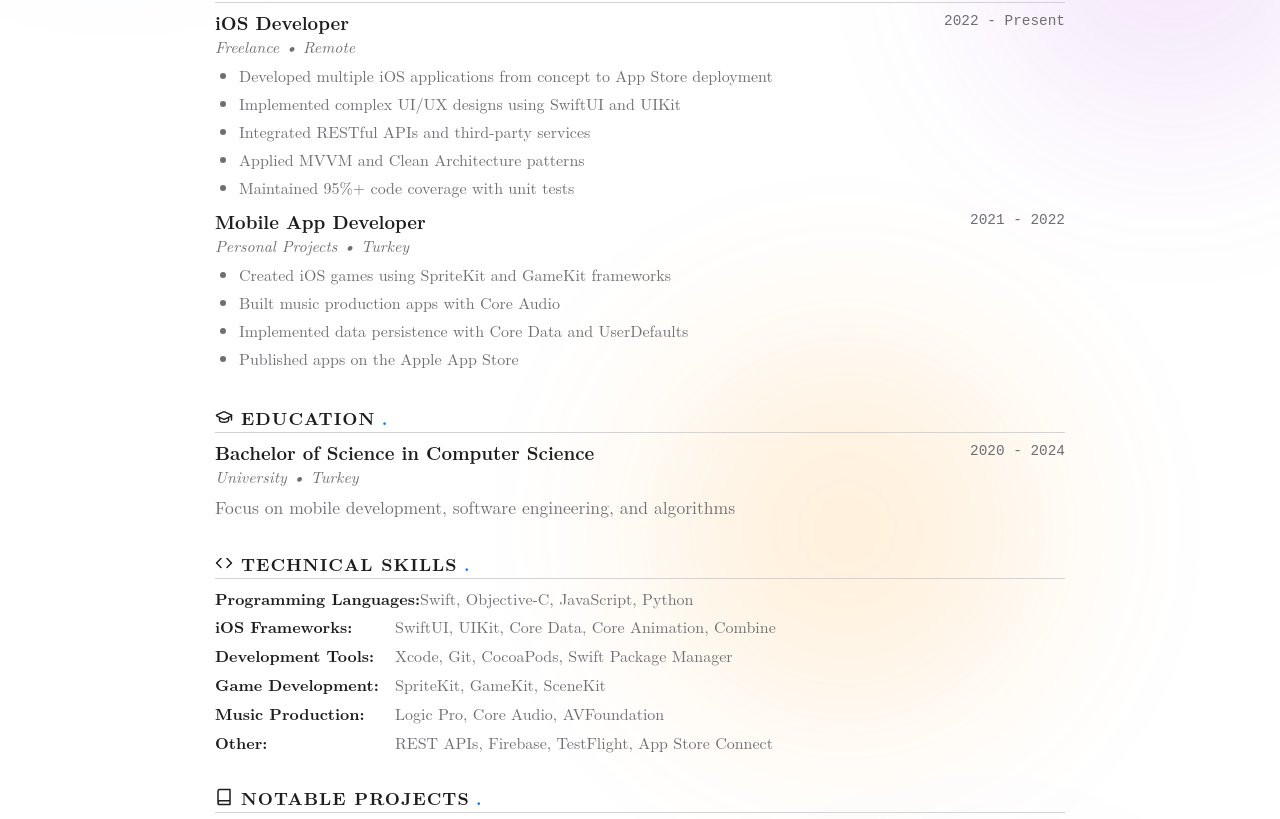
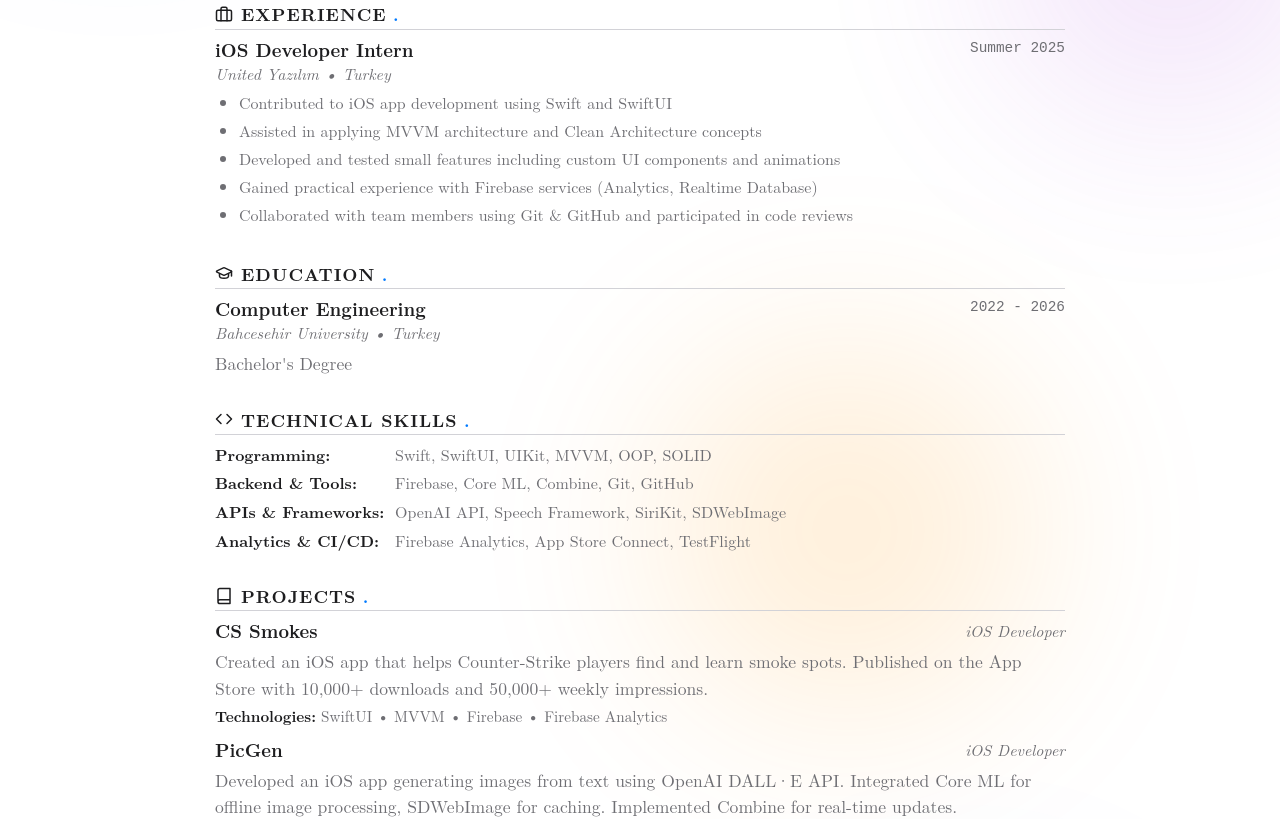
Before and after one commit to Bugraciftci/Portfolyo, a React (Vite) app: page /resume in a window 1280 px wide. Shown: the part 447-1266 px from the top of the page. Built offline with nearby package versions, Linux system fonts and the light colour scheme.

Commit message:
cv değişti

```diff
--- a/src/components/Resume.jsx
+++ b/src/components/Resume.jsx
@@ -7,74 +7,63 @@ const Resume = () => {
   const resumeData = {
     personal: {
       name: "Muhammed Buğra Çiftçi",
-      title: "iOS Developer",
+      title: "Junior iOS Developer",
       location: "Turkey"
     },
 
-    summary: "Passionate iOS developer specializing in Swift and SwiftUI. Experienced in building elegant, user-friendly mobile applications with clean architecture. Also active in music production and game development, bringing creative problem-solving skills to every project.",
+    summary: "Junior iOS Developer with strong knowledge of Swift, SwiftUI, and UIKit, and hands-on experience in publishing apps to the App Store with thousands of active users. Skilled in MVVM architecture, OOP, and SOLID principles, with a passion for creating intuitive user interfaces and smooth mobile experiences. Experienced in Firebase, analytics, and CI/CD workflows, and eager to contribute to innovative products that reach millions of users.",
 
     experience: [
       {
-        title: "iOS Developer",
-        company: "Freelance",
-        period: "2022 - Present",
-        location: "Remote",
-        responsibilities: [
-          "Developed multiple iOS applications from concept to App Store deployment",
-          "Implemented complex UI/UX designs using SwiftUI and UIKit",
-          "Integrated RESTful APIs and third-party services",
-          "Applied MVVM and Clean Architecture patterns",
-          "Maintained 95%+ code coverage with unit tests"
-        ]
-      },
-      {
-        title: "Mobile App Developer",
-        company: "Personal Projects",
-        period: "2021 - 2022",
+        title: "iOS Developer Intern",
+        company: "United Yazılım",
+        period: "Summer 2025",
         location: "Turkey",
         responsibilities: [
-          "Created iOS games using SpriteKit and GameKit frameworks",
-          "Built music production apps with Core Audio",
-          "Implemented data persistence with Core Data and UserDefaults",
-          "Published apps on the Apple App Store"
+          "Contributed to iOS app development using Swift and SwiftUI",
+          "Assisted in applying MVVM architecture and Clean Architecture concepts",
+          "Developed and tested small features including custom UI components and animations",
+          "Gained practical experience with Firebase services (Analytics, Realtime Database)",
+          "Collaborated with team members using Git & GitHub and participated in code reviews"
         ]
       }
     ],
 
     education: [
       {
-        degree: "Bachelor of Science in Computer Science",
-        school: "University",
-        period: "2020 - 2024",
+        degree: "Computer Engineering",
+        school: "Bahcesehir University",
+        period: "2022 - 2026",
         location: "Turkey",
-        details: "Focus on mobile development, software engineering, and algorithms"
+        details: "Bachelor's Degree"
       }
     ],
 
     skills: {
-      "Programming Languages": ["Swift", "Objective-C", "JavaScript", "Python"],
-      "iOS Frameworks": ["SwiftUI", "UIKit", "Core Data", "Core Animation", "Combine"],
-      "Development Tools": ["Xcode", "Git", "CocoaPods", "Swift Package Manager"],
-      "Game Development": ["SpriteKit", "GameKit", "SceneKit"],
-      "Music Production": ["Logic Pro", "Core Audio", "AVFoundation"],
-      "Other": ["REST APIs", "Firebase", "TestFlight", "App Store Connect"]
+      "Programming": ["Swift", "SwiftUI", "UIKit", "MVVM", "OOP", "SOLID"],
+      "Backend & Tools": ["Firebase", "Core ML", "Combine", "Git", "GitHub"],
+      "APIs & Frameworks": ["OpenAI API", "Speech Framework", "SiriKit", "SDWebImage"],
+      "Analytics & CI/CD": ["Firebase Analytics", "App Store Connect", "TestFlight"]
     },
 
     projects: [
       {
-        name: "iOS Music App",
-        description: "Music streaming and production application with custom audio engine",
-        tech: ["SwiftUI", "Core Audio", "AVFoundation"]
+        name: "CS Smokes",
+        role: "iOS Developer",
+        description: "Created an iOS app that helps Counter-Strike players find and learn smoke spots. Published on the App Store with 10,000+ downloads and 50,000+ weekly impressions.",
+        tech: ["SwiftUI", "MVVM", "Firebase", "Firebase Analytics"]
       },
       {
-        name: "Mobile Game",
-        description: "2D puzzle game with online multiplayer functionality",
-        tech: ["SpriteKit", "GameKit", "Firebase"]
+        name: "PicGen",
+        role: "iOS Developer",
+        description: "Developed an iOS app generating images from text using OpenAI DALL·E API. Integrated Core ML for offline image processing, SDWebImage for caching. Implemented Combine for real-time updates.",
+        tech: ["SwiftUI", "OpenAI API", "Core ML", "Combine", "SDWebImage"]
       },
       {
-        name: "Productivity App",
-        description: "Task management app with widgets and notifications",
-        tech: ["SwiftUI", "WidgetKit", "Core Data"]
+        name: "Chatify",
+        role: "Backend Developer",
+        description: "Built a chat app with OpenAI GPT-4o API and Firebase Realtime Database. Implemented JWT Authentication for secure login/session management. Added voice interaction using Speech Framework & SiriKit.",
+        tech: ["OpenAI GPT-4o", "Firebase", "JWT", "MVC", "Speech Framework", "SiriKit"]
       }
     ]
   };
@@ -164,11 +153,14 @@ const Resume = () => {
         <section className="resume-section">
           <h2 className="section-header">
             <Book size={18} />
-            Notable Projects<span className="header-dot">.</span>
+            Projects<span className="header-dot">.</span>
           </h2>
           {resumeData.projects.map((project, index) => (
             <div key={index} className="project-entry">
-              <h3 className="entry-title">{project.name}</h3>
+              <div className="entry-header">
+                <h3 className="entry-title">{project.name}</h3>
+                <div className="entry-company">{project.role}</div>
+              </div>
               <p className="project-description">{project.description}</p>
               <div className="project-tech">
                 <strong>Technologies:</strong> {project.tech.join(' • ')}
```
